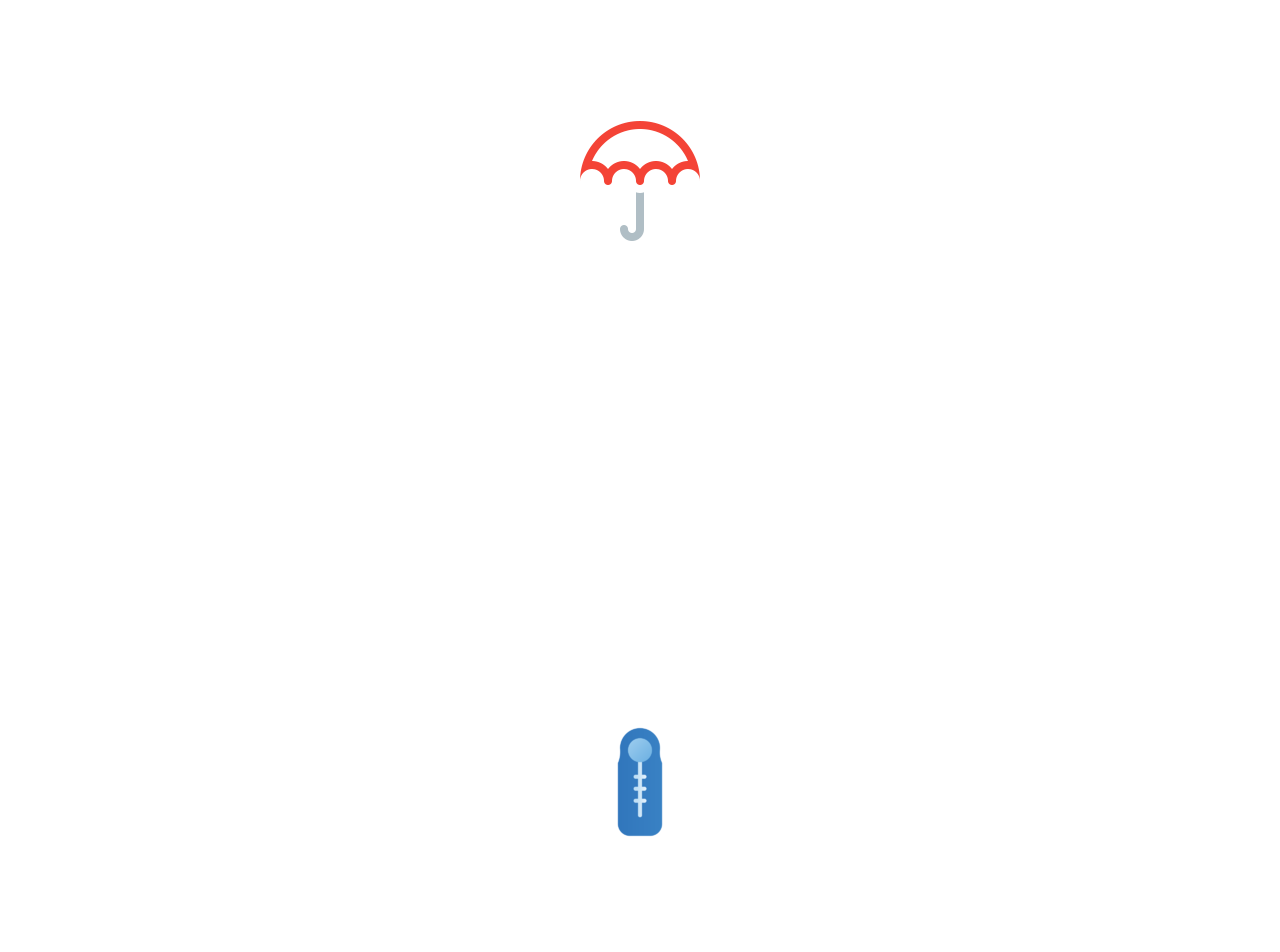
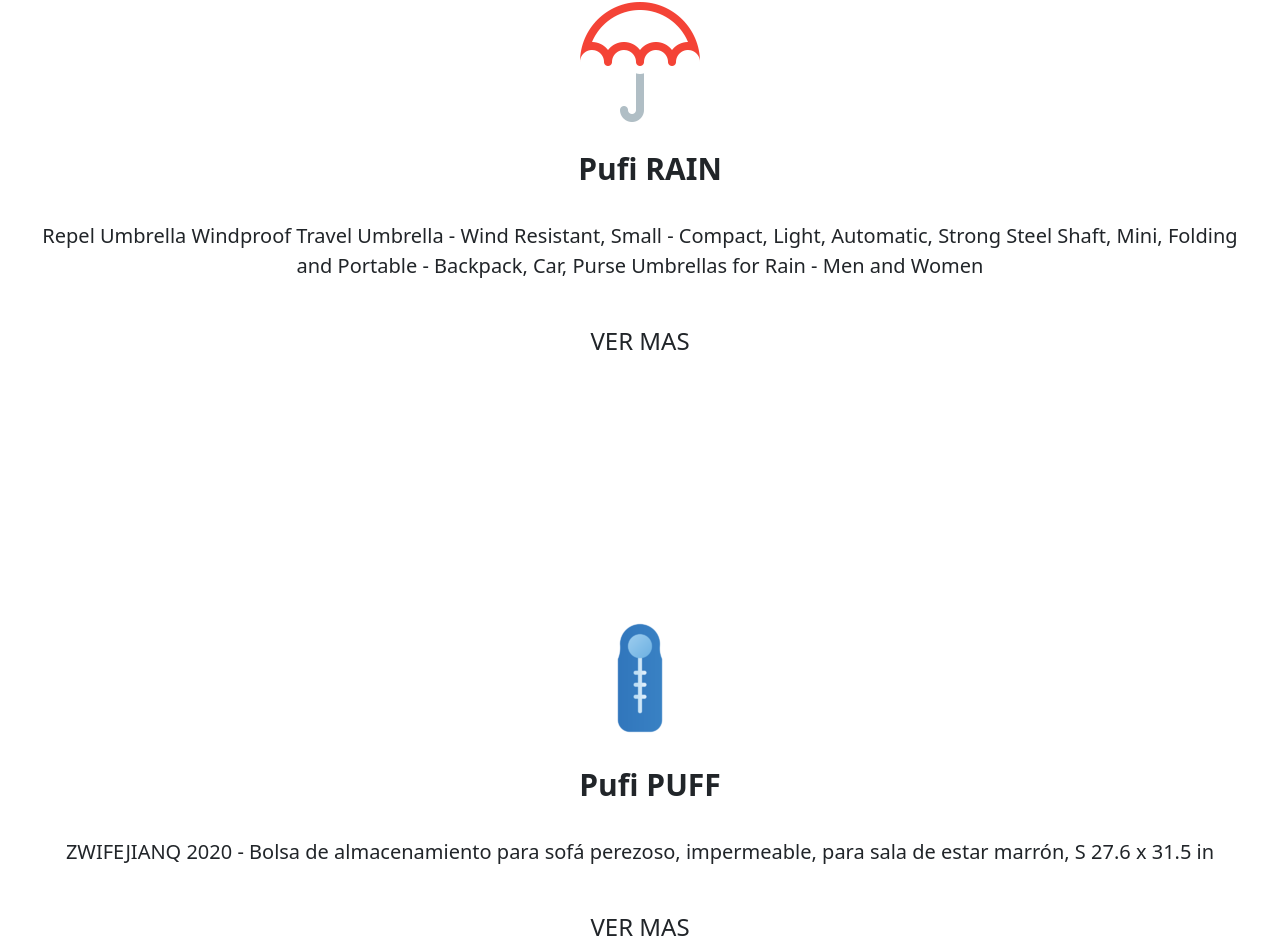
Before and after one commit to MrLyon09/ITGlob, a React (Create React App) app: page / in a window 1280 px wide. Shown: the part 1680-2632 px from the top of the page. Built offline with nearby package versions, Linux system fonts and the light colour scheme.

Commit message:
css en text home

```diff
--- a/src/components/Home/Home.css
+++ b/src/components/Home/Home.css
@@ -13,7 +13,7 @@
   display: grid;
   align-items: center;
   justify-content: center;
-
+  width: 100%;
   background-color: #b7e3e579;
   border-radius: 0px;
   transition: transform 0.3s ease-in-out;
@@ -29,21 +29,12 @@
   transform: scale(1.04);
 }
 
-.miniumbrella{
-  background-image: url('../../assets/img/Umbrella_ico.png');
-  padding: 1rem;
-  background-position: center;
-  background-repeat: no-repeat;
-}
-
 .umbrellas{
   background-image: url('../../assets/img/umbrella.jpeg');
   background-size: cover;
   padding: 1rem;
   background-position: center;
   background-repeat: no-repeat;
-
-
 }
 
 .cat{
@@ -51,12 +42,6 @@
   background-size: cover;
   padding: 1rem;
   background-position: top;
-  background-repeat: no-repeat;
-}
-
-.napa{
-  background-image: url('../../assets/img/napa.png');
-  background-position: center;
   background-repeat: no-repeat;
 }
 
@@ -68,12 +53,6 @@
 
 }
 
-.bag{
-  background-image: url('../../assets/img/bag.png');
-  background-position: center;
-  background-repeat: no-repeat;
-
-}
 
 .cute{
   background-image: url('../../assets/img/cute.webp');
@@ -82,13 +61,7 @@
   background-repeat: no-repeat;
 }
 
-.puf{
-   background-image: url('../../assets/img/puf.png');
-
-  background-position: center;
-  background-repeat: no-repeat;
-}
-
+/* TEXTOS EN GRID*/
 .btn-umbrellas{
   flex-wrap: wrap;
   justify-content: center;
@@ -103,13 +76,106 @@
   position: relative;
   top: 50%;
   left: 40%;
+}
 
+.container-Umbrella {
+  flex-wrap: wrap;
+  justify-content: center;
+  display: flex;
+  align-items: center;
+  flex-direction: column;
+}
 
+.container-Umbrella>span {
+  font-size: 30px;
+  font-weight: bold;
+  margin-top: 20PX;
+  margin-left: 20px;
+}
+
+.container-Umbrella>p {
+  font-size: 20px;
+  text-align: center;
+  display: flex;
+  flex-wrap: wrap;
+  padding: 30px;
+}
+
+/*TEXT PUFFI*/
+.container-pufi {
+  flex-wrap: wrap;
+  justify-content: center;
+  display: flex;
+  align-items: center;
+  flex-direction: column;
+}
+
+.container-pufi>span {
+  font-size: 30px;
+  font-weight: bold;
+  margin-top: 20PX;
+  margin-left: 20px;
+}
+
+.container-pufi>p {
+  font-size: 20px;
+  text-align: center;
+  display: flex;
+  flex-wrap: wrap;
+  padding: 30px;
+}
+
+/* TEXT BAG*/
+.container-bag {
+  flex-wrap: wrap;
+  justify-content: center;
+  display: flex;
+  align-items: center;
+  flex-direction: column;
+}
+
+.container-bag>span {
+  font-size: 30px;
+  font-weight: bold;
+  margin-top: 20PX;
+  margin-left: 20px;
+}
+
+.container-bag>p {
+  font-size: 20px;
+  text-align: center;
+  display: flex;
+  flex-wrap: wrap;
+  padding: 30px;
+}
+/*TEXT NAP*/
+.container-nap {
+  flex-wrap: wrap;
+  justify-content: center;
+  display: flex;
+  align-items: center;
+  flex-direction: column;
+}
+
+.container-nap>span {
+  font-size: 30px;
+  font-weight: bold;
+  margin-top: 20PX;
+  margin-left: 20px;
+}
+
+.container-nap>p {
+  font-size: 20px;
+  text-align: center;
+  display: flex;
+  flex-wrap: wrap;
+  padding: 30px;
 }
 
 .grid-container {
   display: grid;
   grid-template-columns: repeat(auto-fit, minmax(700px, 1fr));
+  width: 100%;
   grid-auto-rows: minmax(600px, auto);
   gap: 1px;
   padding: 0px;
--- a/src/components/Home/Home.jsx
+++ b/src/components/Home/Home.jsx
@@ -1,5 +1,10 @@
 import React from "react";
 import "./Home.css";
+import Umbrella from '../../assets/img/Umbrella_ico.png'
+import puff from '../../assets/img/puf.png'
+import bag from '../../assets/img/bag.png'
+import nap from '../../assets/img/napa.png'
+
 
 function Home() {
   return (
@@ -7,16 +12,41 @@
       <section className="grid-container">
 
         <div className="umbrellas" >
-          <button className="btn-umbrellas" >
+          <button className="btn-umbrellas" type="submit" >
           <span className="text-umbrella">SHOP</span>
           </button>
         </div>
-        <div className="miniumbrella"></div>
-        <div className="puf"></div>
+
+        <div className="container-Umbrella">
+          <img src={Umbrella} alt="mini-umbrella"/>
+
+          <span>Pufi RAIN</span>
+          <p>Repel Umbrella Windproof Travel Umbrella - Wind Resistant, Small - Compact, Light, Automatic, Strong Steel Shaft, Mini, Folding and Portable - Backpack, Car, Purse Umbrellas for Rain - Men and Women</p>
+          <h4>VER MAS</h4>
+        </div>
+
+        <div className="container-pufi">
+          <img src={puff} alt="puff"/>
+          <span>Pufi PUFF</span>
+          <p>ZWIFEJIANQ 2020 - Bolsa de almacenamiento para sofá perezoso, impermeable, para sala de estar marrón, S 27.6 x 31.5 in</p>
+          <h4>VER MAS</h4>
+        </div>
+
         <div className="cat"></div>
         <div className="bolsas"></div>
-        <div className="bag"></div>
-        <div className="napa"></div>
+        <div className="container-bag">
+          <img src={bag} alt="bag"/>
+          <span>Pufi CART</span>
+          <p>Carro de compras Dbest Dolly, para tienda de comestibles, plegable, para apartamento, modelo apto para escaleras</p>
+          <h4>VER MAS</h4>
+        </div>
+
+        <div className="container-nap">
+          <img src={nap} alt="napa"/>
+          <span>Pufi NAP</span>
+          <p>Saco de sofá - Puff de felpa ultra suave para niños, con espuma viscoelástica y funda de micro-gamuza, mueble rellenos de espuma y accesorios para habitaciones de los niños - 2 pies, chocolate</p>
+          <h4>VER MAS</h4>
+        </div>
         <div className="cute"></div>
 
       </section>
--- a/src/components/Instagram/Instagram.css
+++ b/src/components/Instagram/Instagram.css
@@ -8,14 +8,6 @@
     margin-top: 20px;
 }
 
-
-.container-insta>p {
-    font-size: 25px;
-    text-align: center;
-    margin-top: 40px;
-
-}
-
 .container-insta > span {
     font-size: 45px;
     color: #000;
@@ -24,3 +16,9 @@
     margin-bottom: 40px;
 
 }
+.container-insta>p {
+    font-size: 25px;
+    text-align: center;
+    margin-top: 40px;
+
+}
```
